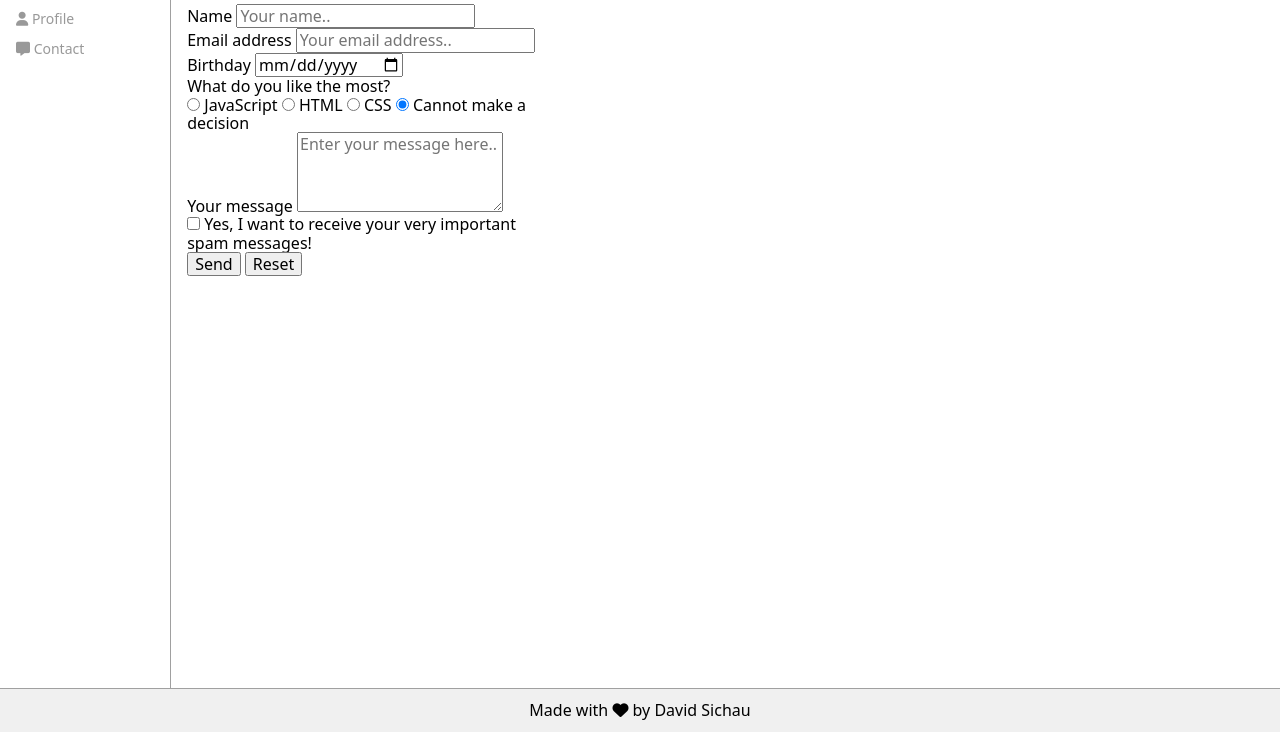
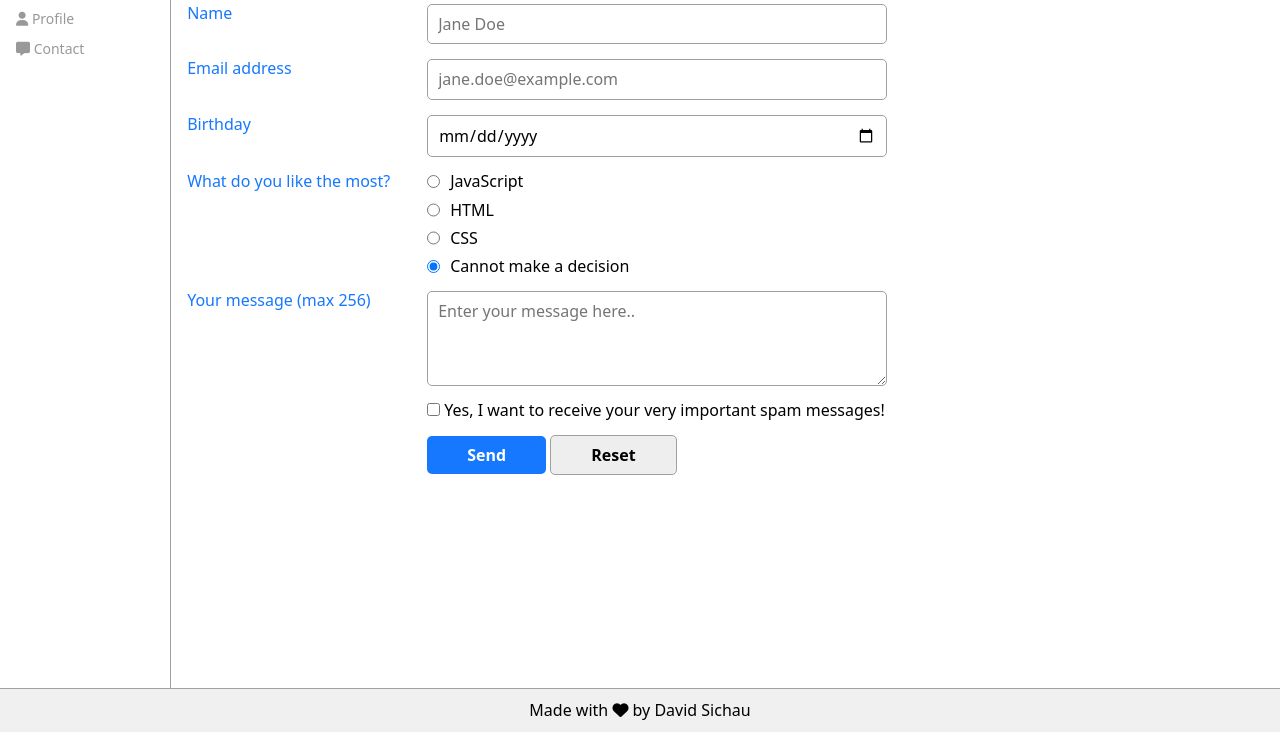
Before and after one commit to sushinator04/FoWe, a website built with Vite: page src/contact.html in a window 1280 px wide. Shown: the part 68-800 px from the top of the page. Built offline with nearby package versions, Linux system fonts and the light colour scheme.

Commit message:
task 3: form

```diff
--- a/src/contact.html
+++ b/src/contact.html
@@ -39,20 +39,19 @@
       <!-- Name -->
       <div class="form-group">
         <label for="name">Name</label>
-        <input type="text" id="name" name="name" placeholder="Your name.." required />
+        <input type="text" id="name" name="name" placeholder="Jane Doe" required />
       </div>
 
       <!-- Email -->
       <div class="form-group">
         <label for="email">Email address</label>
-        <input type="email" id="email" name="email" placeholder="Your email address.." required />
-
+        <input type="email" id="email" name="email" placeholder="jane.doe@example.com" required />
       </div>
 
       <!-- Birthday -->
       <div class="form-group">
         <label for="birthday">Birthday</label>
-        <input type="date" id="birthday" name="birthday" required min="2000-01-01" />
+        <input type="date" id="birthday" name="birthday" required min="1900-01-01" />
       </div>
 
       <!-- Radio Buttons -->
@@ -70,23 +69,26 @@
         </div>
       </div>
 
-      <!-- Message -->
       <div class="form-group">
-        <label for="message">Your message</label>
-        <textarea id="message" name="message" placeholder="Enter your message here.." rows="4" maxlength="30"
-          minlength="5" required></textarea>
+        <label for="message">Your message (max 256)</label>
+        <textarea id="message" name="message" placeholder="Enter your message here.." rows="4" maxlength="256"
+          required></textarea>
       </div>
 
-      <!-- Checkbox -->
       <div class="form-group">
-        <input type="checkbox" id="spam" name="spam" />
-        <label for="spam">Yes, I want to receive your very important spam messages!</label>
+        <div></div>
+        <div class="form-checkbox">
+          <input type="checkbox" id="spam" name="spam" />
+          <label for="spam">Yes, I want to receive your very important spam messages!</label>
+        </div>
       </div>
 
-      <!-- Submit and Reset Buttons -->
-      <div class="form-group buttons">
-        <input type="submit" value="Send" />
-        <input type="reset" value="Reset" />
+      <div class="form-group">
+        <div></div>
+        <div class="form-buttons">
+          <input type="submit" value="Send" />
+          <input type="reset" value="Reset" />
+        </div>
       </div>
     </form>
 
--- a/src/layout.css
+++ b/src/layout.css
@@ -2,6 +2,7 @@
 :root {
   --border-color: #a0a0a0;
   --border-radius: 1rem;
+  --border-radius-form: 5px;
   --space: 1rem;
   --primary-color: #1677ff;
   --dark-primary-color: #003eb3;
@@ -103,3 +104,67 @@ body>footer {
   background-color: #f0f0f0;
 
 }
+
+main:has(.contact-form) {
+  display: block;
+}
+
+.form-group {
+  display: grid;
+  gap: 10px;
+  grid-template-columns: 1fr;
+  max-width: 700px;
+  margin-bottom: 15px;
+
+  @media screen and (min-width: 599px) {
+    grid-template-columns: 1fr 2fr;
+  }
+
+  >label {
+    color: var(--primary-color);
+  }
+}
+
+.form-group input,
+.form-group textarea {
+  padding: 10px;
+  border-radius: var(--border-radius-form);
+  border: 1px solid var(--border-color);
+}
+
+.form-buttons input {
+  padding: 10px 40px;
+  border-radius: var(--border-radius-form);
+  cursor: pointer;
+  font-weight: 600;
+}
+
+.form-buttons input[type="submit"] {
+  background-color: var(--primary-color);
+  color: white;
+  border: none;
+
+  @media (hover: hover) {
+    &:hover {
+      background-color: var(--dark-primary-color);
+    }
+  }
+}
+
+.form-buttons input[type="reset"] {
+  background-color: #eee;
+  border: 1px solid var(--border-color);
+  color: black;
+
+  @media (hover: hover) {
+    &:hover {
+      background-color: #ddd;
+    }
+  }
+}
+
+.radio-group {
+  display: grid;
+  gap: 10px;
+  grid-template-columns: auto 1fr;
+}
```
